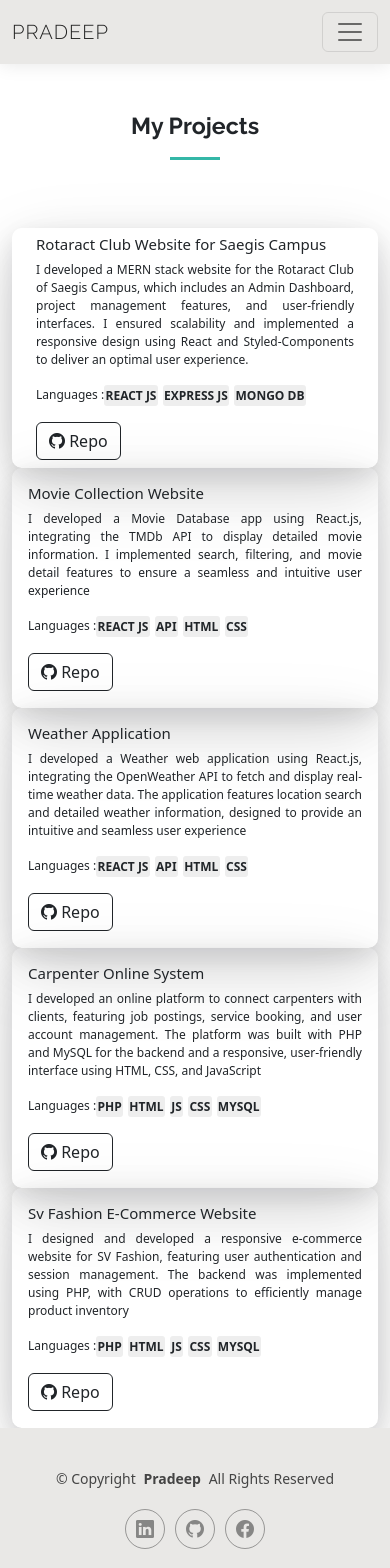
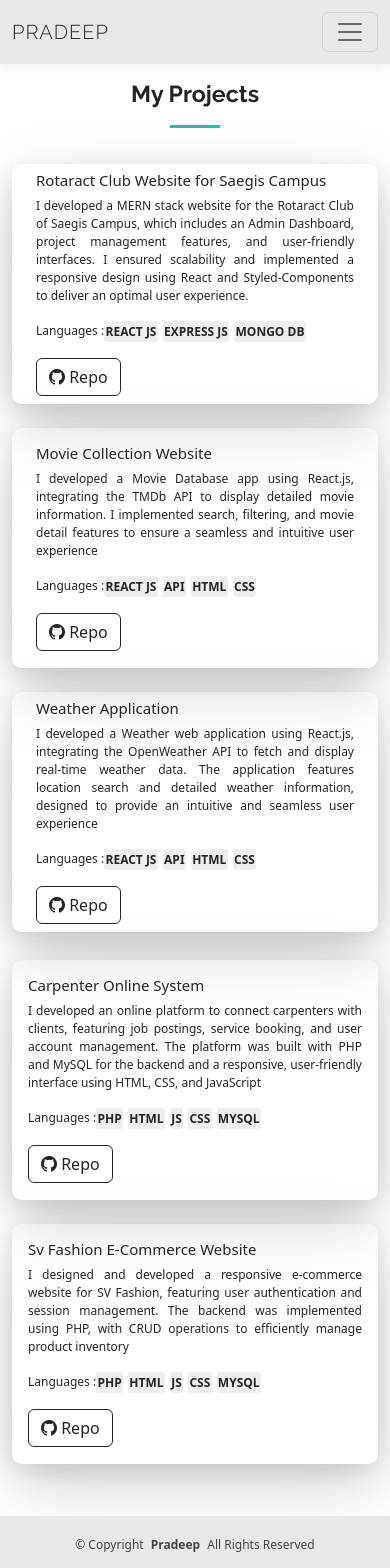
Before and after one commit to PradeepGunawardhana/pradeepgunawardhana.github.io, a React (Vite) app: page /projects in a window 390 px wide. Shown: the top 1568 px of the page. Built offline with nearby package versions, Linux system fonts and the light colour scheme.

Commit message:
Updated changes

```diff
--- a/src/component/Footer/Footer.css
+++ b/src/component/Footer/Footer.css
@@ -50,5 +50,21 @@ footer .social-links i{
         padding-right:0;
     }
 
+}
+
+
+
+@media (max-width: 575.98px){
+
+    .footer{
+        font-size: 12px;
+        padding: 20px 0;
+    }
+
+    footer .social-links a{
+        width: 32px;
+        height: 32px;
+        font-size: 10px;
+    }
 
 }
--- a/src/pages/About/About.css
+++ b/src/pages/About/About.css
@@ -117,4 +117,23 @@
 
 @media (max-width: 575.98px){
 
+    /* .skill-list{
+
+        align-items: start !important;
+
+    } */
 }
+@media (min-width: 480px) {
+
+    .skill-name{
+
+        font-size: 12px;
+
+    }
+    .correct-mark{
+
+        font-size: 18px;
+        padding-right: 4px;
+
+    }
+}
--- a/src/pages/About/About.jsx
+++ b/src/pages/About/About.jsx
@@ -8,9 +8,9 @@ function About() {
     <>
 
 
-      <div className="container text-center py-5 page-title">
+      <div className="container text-center py-md-5 py-3 page-title">
         <h3>About Me</h3>
-        {/* <p>Lorem ipsum dolor sit amet consectetur adipisicing elit. Cumque, maiores.</p> */}
+
       </div>
 
       <div className="container">
@@ -203,12 +203,12 @@ function About() {
       <div className="skill-section-container">
         <div className="container text-center py-5 page-title">
           <h3>Soft Skills</h3>
-          <p>Lorem ipsum dolor sit amet consectetur adipisicing elit. Cumque, maiores.</p>
+          <p></p>
         </div>
 
-        <div className="container d-flex justify-content-center">
+        <div className="container d-flex justify-content-center ">
 
-          <div className="row justify-content-center w-100">
+          <div className="row justify-content-center w-100" data-aos="fade-up" data-aos-duration="1500">
 
             <div className="col-md-4 col-sm-5 col-6  skill-list d-flex flex-column justify-content-center align-items-center">
               <div>
--- a/src/pages/Contact/Contact.css
+++ b/src/pages/Contact/Contact.css
@@ -46,3 +46,35 @@
 .details p{
     margin: 0 !important;
 }
+
+@media (max-width: 575.98px){
+
+    .icon-container{
+
+        height: 35px;
+        width: 35px;
+
+
+    }
+
+
+    .icon-container i{
+        font-size: 1rem;
+
+
+    }
+
+
+    .details h5{
+        font-size: 18px !important;
+
+    }
+
+    .details p{
+
+        font-size: 14px !important;
+
+    }
+
+
+}
--- a/src/pages/Contact/Contact.jsx
+++ b/src/pages/Contact/Contact.jsx
@@ -4,7 +4,7 @@ import './Contact.css'
 function Contact() {
     return (
         <section className='contact section container'>
-            <div className=" text-center py-5 page-title">
+            <div className=" text-center py-md-5 py-3 page-title">
                 <h3>Contact Me</h3>
             </div>
 
--- a/src/pages/Home/Home.css
+++ b/src/pages/Home/Home.css
@@ -1,12 +1,12 @@
 .home-section {
-    min-height: calc(100vh - 82px);
+    min-height: calc(100vh - 80px);
     position: relative;
     width: 100%;
     display: flex;
-    align-items: center;
-    justify-content: center;
+    align-items: center !important;
+    justify-content: center !important;
     z-index: 1;
-    padding: 80px 0;
+    /* padding: 80px 0; */
 
 }
 
@@ -19,8 +19,6 @@
     inset: 0;
     object-fit: cover;
     z-index: -1;
-
-
 }
 
 .hero-overlay {
@@ -38,6 +36,7 @@
 .home-hero {
     z-index: 2;
     text-align: center !important;
+
 }
 
 .home-hero h2 {
@@ -97,6 +96,18 @@ a:hover {
 
 
 @media (max-width: 991.98px) {
+    .hero-img {
+
+
+        width: 100%;
+
+
+
+
+    }
+    .hero-overlay{
+        height: auto;
+    }
     .home-hero h2 {
 
         font-size: 40px;
@@ -119,6 +130,19 @@ a:hover {
 }
 
 @media (max-width: 767.98px) {
+
+    .hero-img {
+
+
+        width: 100%;
+        height: 100%;
+
+
+
+    }
+    .hero-overlay{
+        height: auto;
+    }
 
 
     .home-hero h2 {
@@ -147,15 +171,16 @@ a:hover {
 
 
 
+
     .home-hero h2 {
 
-        font-size: 20px;
+        font-size: 16px;
 
     }
 
     .home-hero p {
 
-        font-size: 10px;
+        font-size: 9px;
 
     }
 
@@ -169,3 +194,14 @@ a:hover {
 
 
 }
+@media (min-width: 480px) {
+
+
+
+
+}
+
+@media (max-width: 300px) {
+
+
+}
--- a/src/pages/Home/Home.jsx
+++ b/src/pages/Home/Home.jsx
@@ -12,15 +12,15 @@ function Home() {
   return (
 
 
-    <section className='home-section'>
+    <section className='home-section  '>
       <div className="hero-overlay"></div>  {/* Add this overlay div */}
 
       <video autoPlay loop muted playsInline  src={vidHero} type="video/mp4" className='hero-img'></video>
 
 
       <div className="home-hero container  text-center">
-        <div className="row justify-content-center">
-          <div className="col-lg-8 " data-aos="fade-up"  data-aos-duration="1500">
+        <div className="row justify-content-center align-items-center">
+          <div className="col-sm-8 col-8 " data-aos="fade-up"  data-aos-duration="1500">
 
             <h2 className='hero-title'>Pradeep Gunawardhana</h2>
 
--- a/src/pages/NotFound/NotFound.jsx
+++ b/src/pages/NotFound/NotFound.jsx
@@ -6,7 +6,7 @@ import { Link } from 'react-router-dom';
 function NotFound() {
   return (
     <section className='notfound-container container  d-flex flex-column justify-content-center align-items-center '>
-        <h1 className='mb-md-4'>404 Page Not Found</h1>
+        <h1 className='mb-md-4 mb-1'>404 Page Not Found</h1>
 
         <Link to="/" className="btn btn-primary go-home-btn">Goto Home</Link>
         </section>
--- a/src/pages/Projects/Project.css
+++ b/src/pages/Projects/Project.css
@@ -47,10 +47,8 @@
 }
 
 
-@media (max-width: 991.98px){
 
 
-
-
+@media (max-width: 575.98px){
 
 }
--- a/src/pages/Projects/Project.jsx
+++ b/src/pages/Projects/Project.jsx
@@ -8,7 +8,7 @@ function Project() {
         <section className='project-section '>
 
 
-            <div className="container text-center py-5 page-title">
+            <div className="container text-center py-sm-5 p-3  page-title">
                 <h3>My Projects</h3>
                 <p></p>
             </div>
@@ -19,7 +19,7 @@ function Project() {
 
                 <div className="row" data-aos="fade-up" data-aos-duration="1500" >
 
-                    <div className="col-lg-4 project-card-wrapper mb-sm-5 mb-xs-4">
+                    <div className="col-lg-4 project-card-wrapper mb-sm-5 mb-4">
 
                         <div className="project-card p-4  ">
 
@@ -42,9 +42,9 @@ function Project() {
                     </div>
 
 
-                    <div className="col-lg-4 project-card-wrapper mb-sm-5 mb-xs-4">
+                    <div className="col-lg-4 project-card-wrapper mb-sm-5 mb-4">
 
-                        <div className="project-card p-3">
+                        <div className="project-card p-4">
 
                             <h5>Movie Collection Website</h5>
                             <p>I developed a Movie Database app using React.js, integrating the TMDb API to display detailed movie information. I implemented search, filtering, and movie detail features to ensure a seamless and intuitive user experience</p>
@@ -64,9 +64,9 @@ function Project() {
                         </div>
                     </div>
 
-                    <div className="col-lg-4 project-card-wrapper mb-sm-5 mb-xs-4">
+                    <div className="col-lg-4 project-card-wrapper mb-sm-5 mb-4">
 
-                        <div className="project-card p-3">
+                        <div className="project-card p-4">
 
                             <h5>Weather Application</h5>
                             <p>I developed a Weather web application using React.js, integrating the OpenWeather API to fetch and display real-time weather data. The application features location search and detailed weather information, designed to provide an intuitive and seamless user experience</p>
@@ -90,9 +90,9 @@ function Project() {
                 </div>
 
 
-                <div className="row mt-md-5 mb-md-5" data-aos="fade-up" data-aos-duration="1500">
+                <div className="row mt-md-1 mb-md-5 mt-1 mb-5" data-aos="fade-up" data-aos-duration="1500">
 
-                    <div className="col-lg-4  project-card-wrapper mb-sm-5 mb-xs-4">
+                    <div className="col-lg-4  project-card-wrapper mb-sm-5 mb-4">
 
                         <div className="project-card p-3">
 
@@ -115,7 +115,7 @@ function Project() {
                         </div>
                     </div>
 
-                    <div className="col-lg-4 project-card-wrapper mb-sm-5 mb-xs-4">
+                    <div className="col-lg-4 project-card-wrapper mb-sm-5 mb-1">
 
                         <div className="project-card p-3">
 
@@ -138,25 +138,7 @@ function Project() {
                         </div>
                     </div>
 
-                    {/* <div className="col-lg-4 project-card-wrapper mb-sm-5 mb-xs-4 ">
 
-                        <div className="project-card p-3 ">
-
-                            <h5>Project Name</h5>
-                            <p>Lorem ipsum dolor sit amet, consectetur adipisicing elit. Vel numquam ducimus nostrum repudiandae dignissimos nam animi quisquam eum odit, molestias, eligendi aliquam? Iure, necessitatibus rem! Reprehenderit sunt natus animi labore.</p>
-
-                            <div className="lan-section">
-                                <p>Languages :
-                                    <span> c# </span>
-                                    <span> java </span>
-                                    <span> html </span>
-                                </p>
-                            </div>
-
-                            <button type="button" className="btn btn-outline-dark">
-                                <i className="bi bi-github "></i> Repo</button>
-                        </div>
-                    </div> */}
 
 
                 </div>
--- a/vite.config.js
+++ b/vite.config.js
@@ -4,5 +4,5 @@ import react from '@vitejs/plugin-react'
 // https://vite.dev/config/
 export default defineConfig({
   plugins: [react()],
-  base: '/My-new-Portfolio/',
+  base: '/',
 })
```
